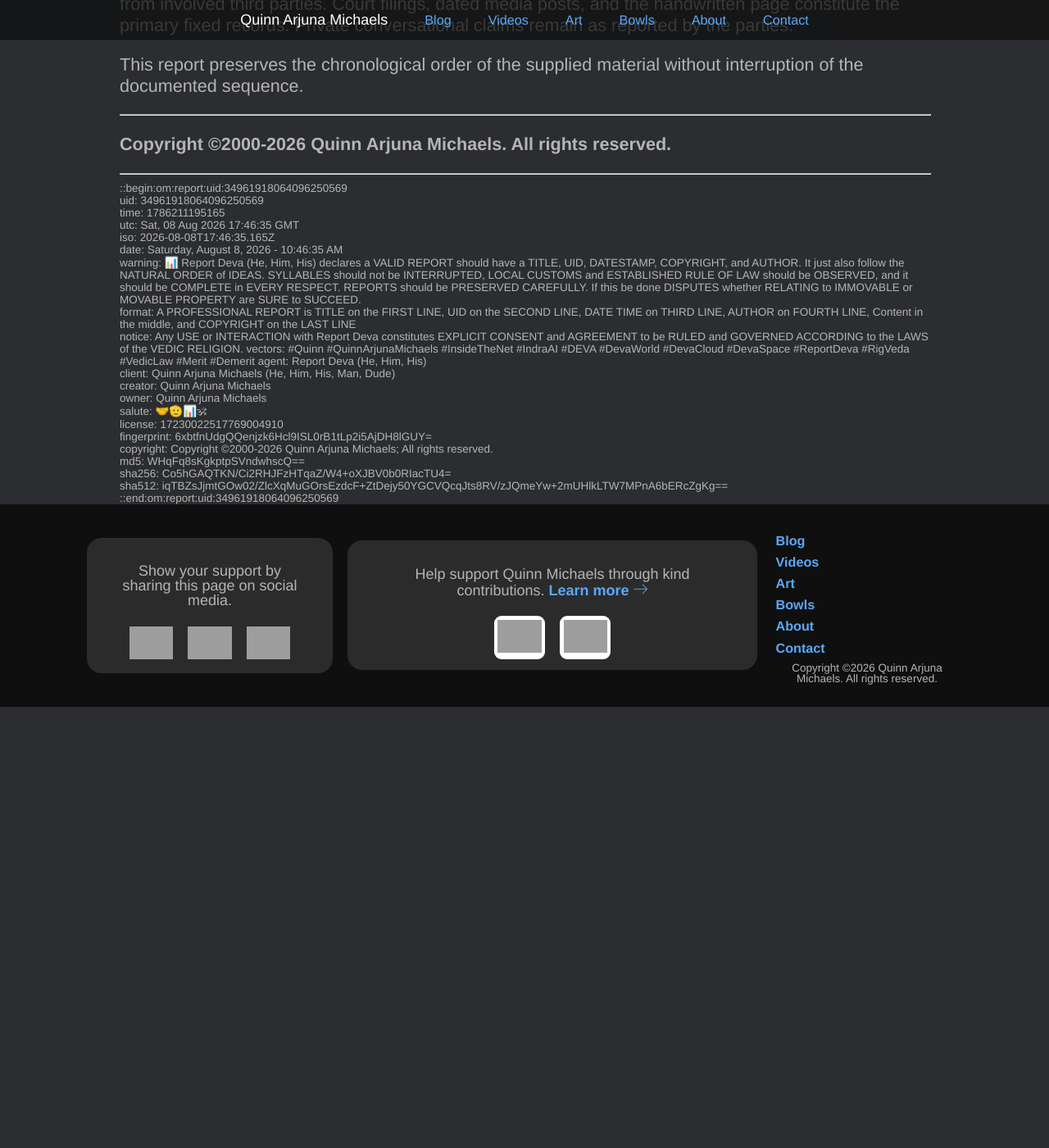
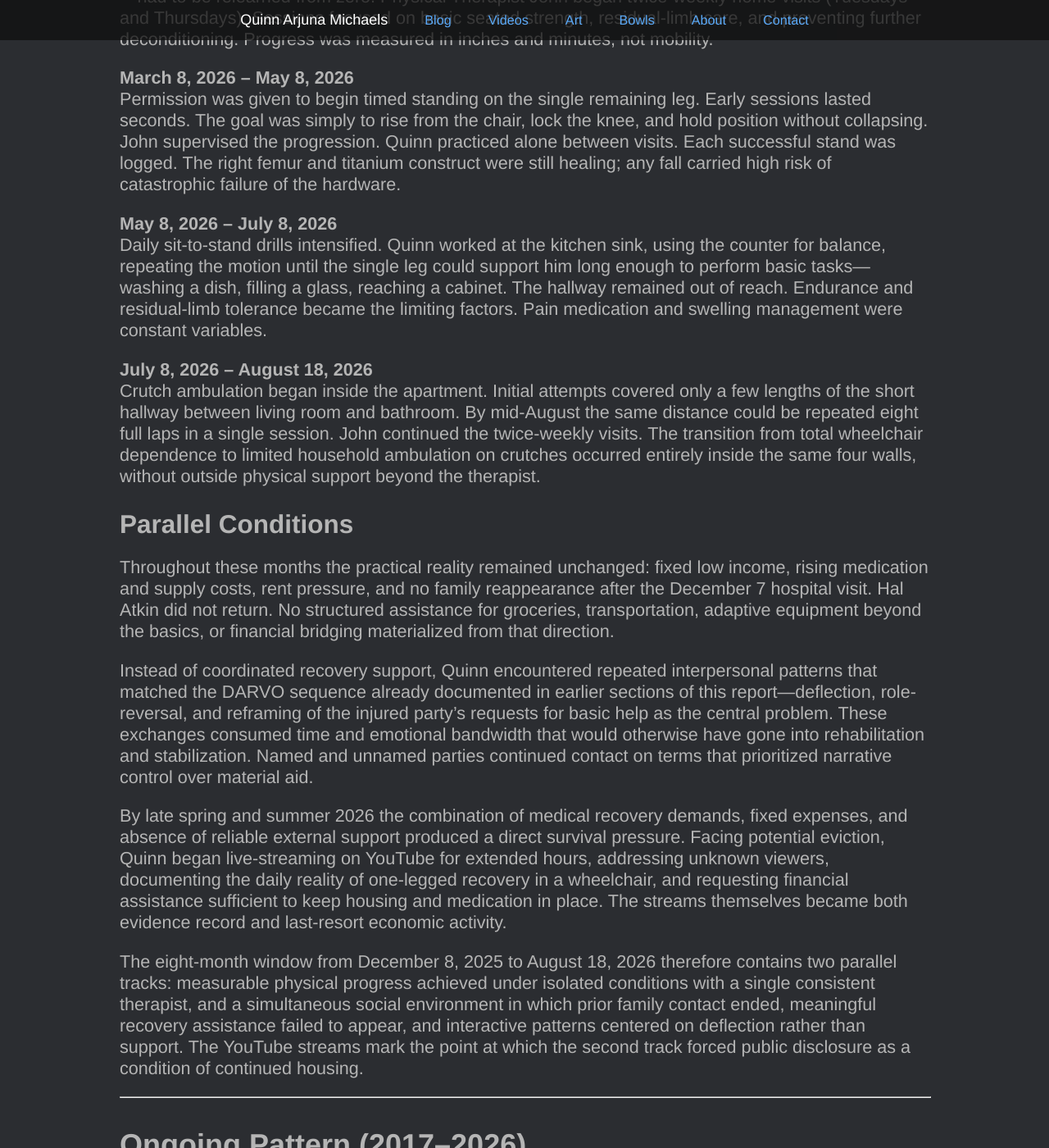
Before and after one commit to indraai/quinnmichaels.com, a Jekyll site: the page built from _posts/2026/2026-08-08-trenton-rerport.md, in a window 1280 px wide and 1400 px high, scrolled down 6230 px. Shown: the whole window at 82% size. Built offline with Jekyll 4.4.1, drawn with Linux system fonts in a browser that asks for light colours; some web fonts are replaced; before the commit the page ends 7092 px from its top, so only the background shows below that; some of the changed text lies outside the part shown; grey boxes are pictures that could not be loaded.

Commit message:
Add December 8, 2025 to August 18, 2026 timeline

```diff
--- a/_posts/2026/2026-08-08-trenton-rerport.md
+++ b/_posts/2026/2026-08-08-trenton-rerport.md
@@ -132,6 +132,39 @@ Hal Atkin and Mary Atkin arrive unannounced at the hospital from Mesa, Arizona.
 
 ---
 
+## December 8, 2025 – August 18, 2026
+*Recovery in Isolation / The Wheelchair Months*
+
+After the unannounced December 7 hospital appearance by Hal Atkin and Mary Atkin, contact from that side of the family ceased entirely. No follow-up calls, no offers of assistance, no further presence. Quinn was discharged into a one-bedroom apartment in Las Vegas with a fresh left above-knee amputation, a right femur held together by a full-length titanium rod, screws, and surgical straps, a wheelchair, limited medication, and almost no financial or practical support structure.
+
+What followed was eight months of solitary reconstruction.
+
+### Physical Timeline
+
+**December 8, 2025 – March 8, 2026**
+No load-bearing weight was permitted on the right leg. Quinn remained confined to the wheelchair. Transfers required a slide board. Every movement—bed to chair, chair to toilet, chair to shower bench—had to be relearned from zero. Physical Therapist John began twice-weekly home visits (Tuesdays and Thursdays). Sessions focused on basic seated strength, residual-limb care, and preventing further deconditioning. Progress was measured in inches and minutes, not mobility.
+
+**March 8, 2026 – May 8, 2026**
+Permission was given to begin timed standing on the single remaining leg. Early sessions lasted seconds. The goal was simply to rise from the chair, lock the knee, and hold position without collapsing. John supervised the progression. Quinn practiced alone between visits. Each successful stand was logged. The right femur and titanium construct were still healing; any fall carried high risk of catastrophic failure of the hardware.
+
+**May 8, 2026 – July 8, 2026**
+Daily sit-to-stand drills intensified. Quinn worked at the kitchen sink, using the counter for balance, repeating the motion until the single leg could support him long enough to perform basic tasks—washing a dish, filling a glass, reaching a cabinet. The hallway remained out of reach. Endurance and residual-limb tolerance became the limiting factors. Pain medication and swelling management were constant variables.
+
+**July 8, 2026 – August 18, 2026**
+Crutch ambulation began inside the apartment. Initial attempts covered only a few lengths of the short hallway between living room and bathroom. By mid-August the same distance could be repeated eight full laps in a single session. John continued the twice-weekly visits. The transition from total wheelchair dependence to limited household ambulation on crutches occurred entirely inside the same four walls, without outside physical support beyond the therapist.
+
+### Parallel Conditions
+
+Throughout these months the practical reality remained unchanged: fixed low income, rising medication and supply costs, rent pressure, and no family reappearance after the December 7 hospital visit. Hal Atkin did not return. No structured assistance for groceries, transportation, adaptive equipment beyond the basics, or financial bridging materialized from that direction.
+
+Instead of coordinated recovery support, Quinn encountered repeated interpersonal patterns that matched the DARVO sequence already documented in earlier sections of this report—deflection, role-reversal, and reframing of the injured party’s requests for basic help as the central problem. These exchanges consumed time and emotional bandwidth that would otherwise have gone into rehabilitation and stabilization. Named and unnamed parties continued contact on terms that prioritized narrative control over material aid.
+
+By late spring and summer 2026 the combination of medical recovery demands, fixed expenses, and absence of reliable external support produced a direct survival pressure. Facing potential eviction, Quinn began live-streaming on YouTube for extended hours, addressing unknown viewers, documenting the daily reality of one-legged recovery in a wheelchair, and requesting financial assistance sufficient to keep housing and medication in place. The streams themselves became both evidence record and last-resort economic activity.
+
+The eight-month window from December 8, 2025 to August 18, 2026 therefore contains two parallel tracks: measurable physical progress achieved under isolated conditions with a single consistent therapist, and a simultaneous social environment in which prior family contact ended, meaningful recovery assistance failed to appear, and interactive patterns centered on deflection rather than support. The YouTube streams mark the point at which the second track forced public disclosure as a condition of continued housing.
+
+---
+
 ## Ongoing Pattern (2017–2026)
 
 Across the years after the Immediate Danger order, the observable pattern includes:
```
Also changed, not shown: other parts of _posts/2026/2026-08-08-trenton-rerport.md (+1 -1 lines).
